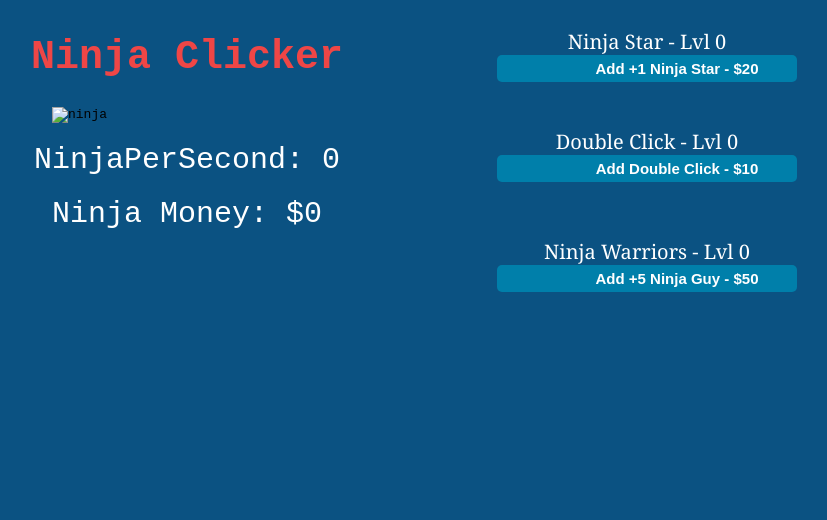
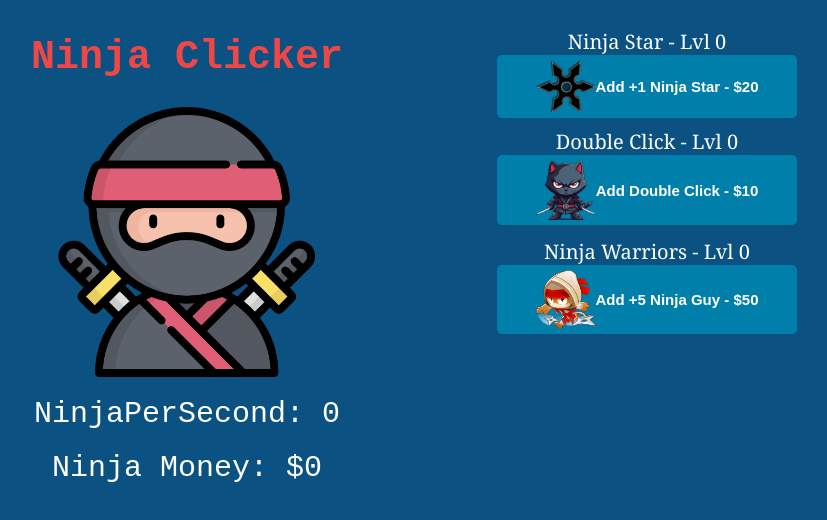
Before and after one commit to Jasey22/idle-ninja, a plain HTML site: page index.html in a window 1280 px wide. Shown: the whole page, without its empty margins (453-1280 px from the left). Drawn offline with Linux system fonts and the light colour scheme; the site is published under a folder, as on GitHub Pages, so addresses that start at the root find nothing.

Commit message:
fixed img link

```diff
--- a/index.html
+++ b/index.html
@@ -11,7 +11,7 @@
     <div class="container">
       <h1>Ninja Clicker</h1>
       <img
-        src="/img/ninja.png"
+        src="img/ninja.png"
         alt="ninja"
         width="270"
         onclick="ninja_click()"
@@ -26,7 +26,7 @@
         Ninja Star - Lvl <span id="counter_two">0</span><br />
 
         <button onclick="btn()">
-          <img src="/img/ninjastar.png" alt="" width="60" />Add +1 Ninja Star -
+          <img src="img/ninjastar.png" alt="" width="60" />Add +1 Ninja Star -
           $<span id="star_upgrade">20</span>
         </button>
       </div>
@@ -35,7 +35,7 @@
       <div class="double">
         Double Click - Lvl <span id="double_counter">0</span> <br />
         <button onclick="double()">
-          <img src="/img/ai-cat.png" alt="" width="60" /> Add Double Click - $10
+          <img src="img/ai-cat.png" alt="" width="60" /> Add Double Click - $10
         </button>
       </div>
 
@@ -43,14 +43,14 @@
       <div class="ninja">
         Ninja Warriors - Lvl <span id="counter_three">0</span> <br />
         <button onclick="btn_two()">
-          <img src="/img/ninja2.png" alt="" width="60" />Add +5 Ninja Guy -
+          <img src="img/ninja2.png" alt="" width="60" />Add +5 Ninja Guy -
           $<span id="warrior_upgrade">50</span>
         </button>
       </div>
 
       <div class="achievement">
         <p id="unlock" style="display: none">
-          <img src="/img/ninja1.png" alt="ninja" width="100" />Achievement
+          <img src="img/ninja1.png" alt="ninja" width="100" />Achievement
           Unlocked - Ninja Master!
         </p>
       </div>
```
